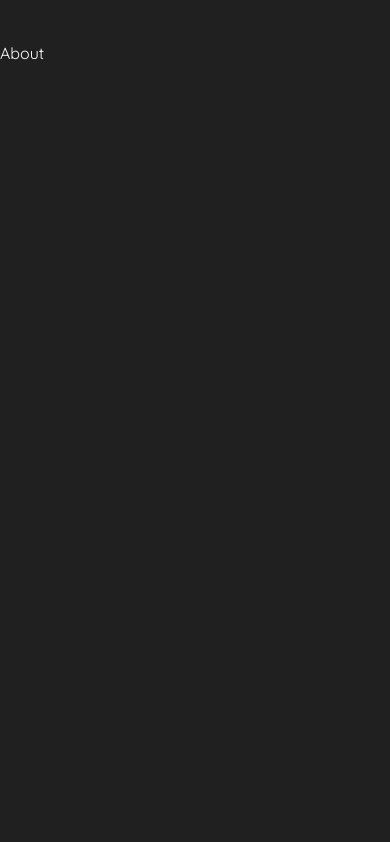
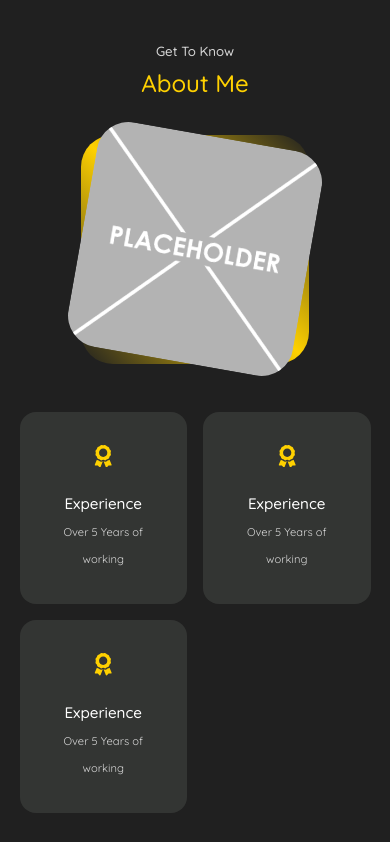
Before and after one commit to StyngerBee/the-new-portfolio, a React (Create React App) app: page / in a window 390 px wide. Shown: the part 900-1742 px from the top of the page. Built offline with nearby package versions, Linux system fonts and the light colour scheme.

Commit message:
finished about component

```diff
--- a/src/components/about/About.jsx
+++ b/src/components/about/About.jsx
@@ -1,9 +1,47 @@
 import React from 'react'
 import './about.css'
+import ME from '../../assets/images/Placeholder.png'
+import {FaAward} from 'react-icons/fa'
 
 const About = () => {
   return (
-    <section id='about'>About</section>
+    <section id='about'>
+      <h5> Get To Know</h5>
+      <h2>About Me</h2>
+
+      <div className='container about__container'>
+        <div className='about__me'>
+          <div className='about__me-image'>
+            <img src={ME} alt='About Image'/>
+          </div>
+        </div>
+
+        <div className='about__content'>
+          <div className='about__cards'>
+            <article className='about__card'>
+              <FaAward className='about__icon'/>
+              <h5>Experience</h5>
+              <small>Over 5 Years of working</small>
+            </article>
+            <article className='about__card'>
+              <FaAward className='about__icon'/>
+              <h5>Experience</h5>
+              <small>Over 5 Years of working</small>
+            </article>
+            <article className='about__card'>
+              <FaAward className='about__icon'/>
+              <h5>Experience</h5>
+              <small>Over 5 Years of working</small>
+            </article>
+          </div>
+          <p>
+            example text
+          </p>
+
+          <a href='#contact'>Contact Me</a>
+        </div>
+      </div>
+    </section>
   )
 }
 
--- a/src/components/about/about.css
+++ b/src/components/about/about.css
@@ -0,0 +1,106 @@
+.about__container {
+    display:grid;
+    grid-template-columns: 35% 50%;
+    gap: 15%;
+}
+
+.about__me {
+     width: 100%;
+     aspect-ratio:1/1;
+     border-radius: 2rem;
+     background: linear-gradient( 45deg, transparent, var(--color-primary), transparent);
+     display: grid;
+     place-items: center;
+}
+
+.about__me-image {
+    border-radius:2rem;
+    overflow: hidden;
+    transform: rotate(10deg);
+    transition: var(--transition);
+}
+
+.about__me-image:hover {
+    transform: rotate(0);
+}
+
+.about__cards {
+    display: grid;
+    grid-template-columns: repeat(3, 1fr);
+    gap: 1.5rem;
+}
+
+.about__card {
+    background: var(--color-bg-variant);
+    border: 1px solid transparent;
+    border-radius: 1rem;
+    padding: 2rem;
+    text-align: center;
+    transition: var(--transition);
+}
+
+.about_card:hover {
+    background: transparent;
+    border-color: var(--color-primary-variant);
+    cursor:default;
+}
+
+.about__icon {
+    color: var(--color-primary);
+    font-size: 1.4rem;
+    margin-bottom:1rem;
+}
+
+.about__card h5 {
+    font-size: 0.95rem;
+}
+
+.about__card small {
+    font-size: 0.7rem;
+    color: var(--color-light);
+}
+
+.about__content p {
+    margin: 2rem 0 2.6rem;
+    color: var(--color-light);
+
+}
+
+
+@media screen and (max-width: 1024px) {
+        .about__container {
+            grid-template-columns: 1fr;
+            gap: 0;
+
+        }
+
+        .about__me {
+            width: 50%;
+            margin: 2rem auto 4rem;
+
+        }
+
+        .about__content p {
+            margin: 1rem 0 1.5rem;
+        }
+}
+
+@media screen and (max-width: 600px) {
+    .about__me {
+        width: 65%;
+        margin: 0 auto 3rem;
+
+    }
+
+    .about__cards{
+        grid-template-columns: 1fr 1fr;
+        gap: 1rem;
+    }
+
+    .about__content {
+         text-align: center;
+    }
+    .about__content p {
+        margin: 1.5rem 0;
+    }
+}
```
